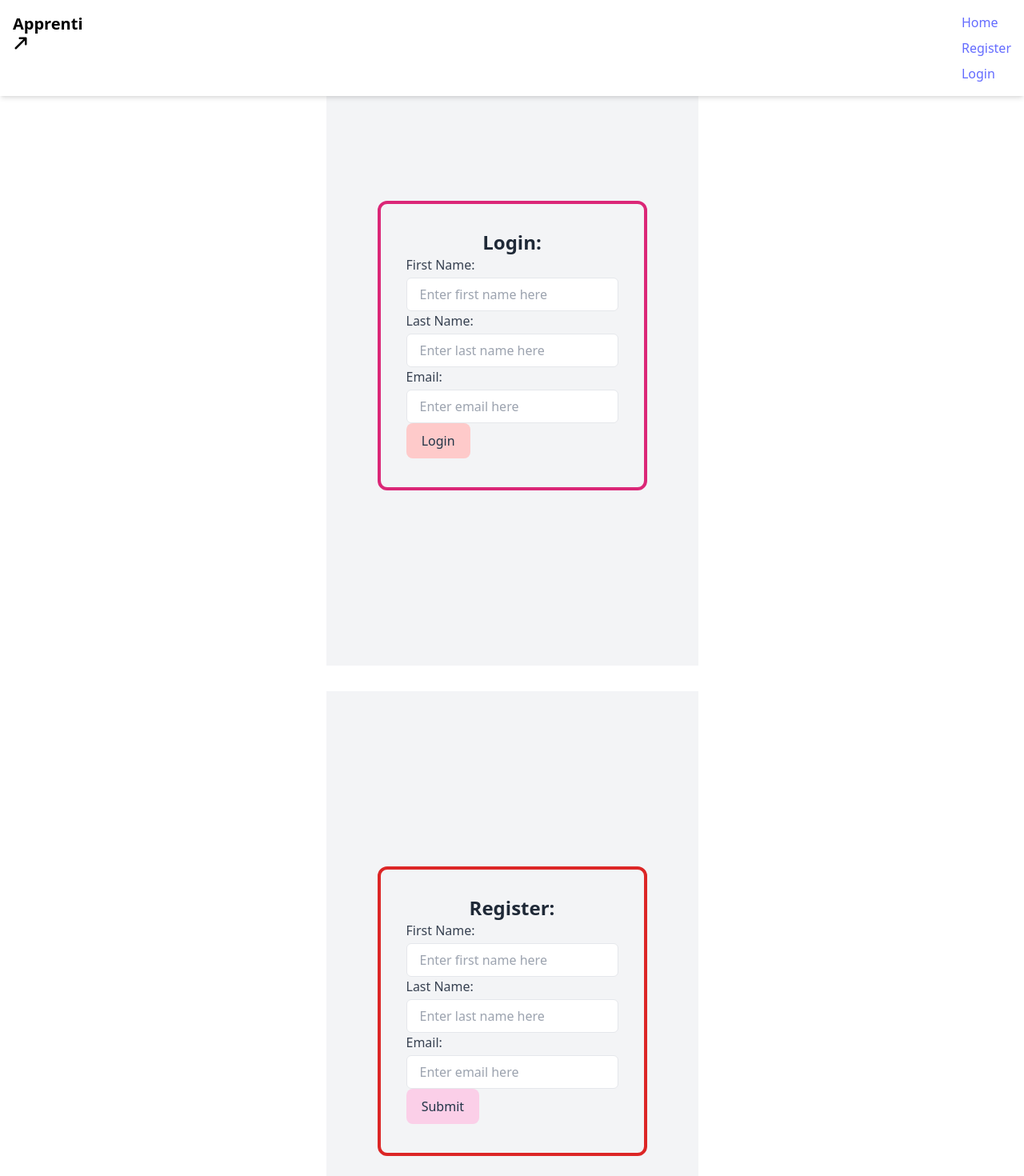
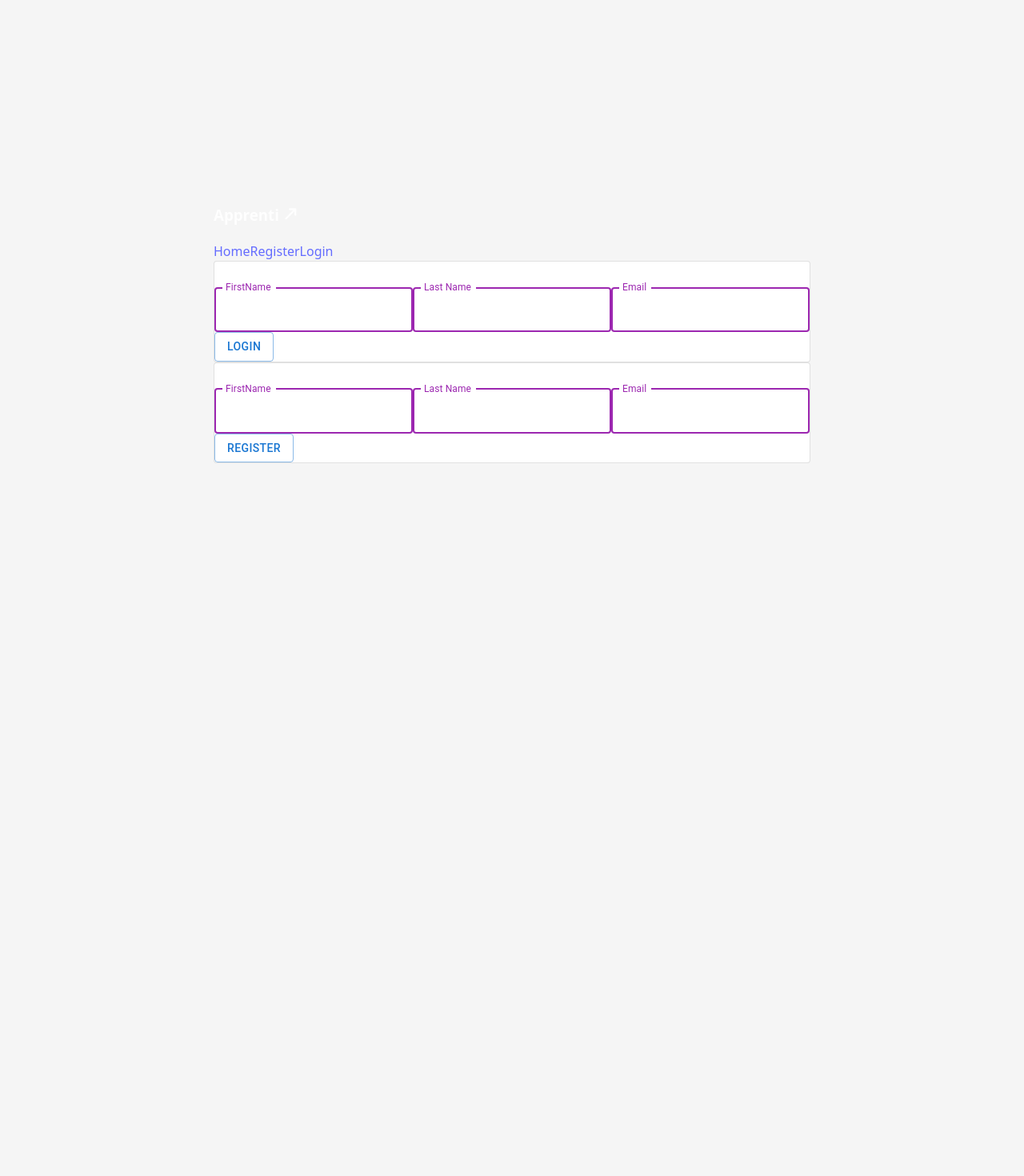
Before and after one commit to tianna-spears/finalProject, a React (Vite) app in the folder client/: page /login in a window 1280 px wide. Shown: the top 1470 px of the page at 80% size. After the commit the page ends 816 px from the top, so only its background shows below. Built offline with nearby package versions, Linux system fonts and the light colour scheme.

Commit message:
changed to MaterialUI for design, code cleanup on client side.

```diff
--- a/client/postcss.config.cjs
+++ /dev/null
@@ -1,6 +0,0 @@
-module.exports = {
-  plugins: {
-    tailwindcss: {},
-    autoprefixer: {},
-  },
-}
--- a/client/src/components/UI/NavBar.jsx
+++ b/client/src/components/UI/NavBar.jsx
@@ -1,21 +1,21 @@
 import React from "react";
 import { ImArrowUpRight2 } from "react-icons/im";
 
-
 const NavBar = () => {
   return (
-<nav className="fixed w-full bg-white text-purple p-4 top-0 left-0 shadow-md z-50">
-      <div className="max-w-7xl mx-auto flex justify-between">
-        <div className="text-xl font-bold text-black">
-
-            <h3> Apprenti <ImArrowUpRight2 /> </h3>
-            </div>
-<div className="flex flex-col space-y-2">
-  <a href="#home" className="hover:underline">Home</a>
-  <a href="#register" className="hover:underline">Register</a>
-  <a href="#login" className="hover:underline">Login</a>
-</div>
-
+    <nav>
+      <div>
+        <div>
+          <h3>
+            {" "}
+            Apprenti <ImArrowUpRight2 />{" "}
+          </h3>
+        </div>
+        <div>
+          <a href="">Home</a>
+          <a href="">Register</a>
+          <a href="">Login</a>
+        </div>
       </div>
     </nav>
   );
--- a/client/src/components/pages/Login.jsx
+++ b/client/src/components/pages/Login.jsx
@@ -1,48 +1,30 @@
 import React from "react";
+import Stack from "@mui/material/Stack";
+import Button from "@mui/material/Button";
+import TextField from "@mui/material/TextField";
+import Card from "@mui/material/Card";
+import CardHeader from "@mui/material/CardHeader";
 
 const Login = () => {
   return (
-    <div className="min-h-screen flex items-center justify-center bg-gray-100 p-8 m-8">
-      <form className="border-4 border-pink-600 rounded-xl w-full max-w-md p-8 m-8">
-        <h3 className="text-2xl font-bold text-center text-gray-800">
-          {" "}
-          Login:{" "}
-        </h3>
+    <div>
+      <form>
+        <Card variant="outlined">
+          <CardHeader>Login </CardHeader>
+          <div>
+            <TextField label="FirstName" color="secondary" focused />
 
-        <div>
-          <label className="block mb-1 text-gray-700"> First Name: </label>
-          <input
-            className="w-full px-4 py-2 border rounded-md focus:outline-none focus:ring-2 focus:ring-blue-400"
-            type="text"
-            name="firstname"
-            placeholder="Enter first name here"
-          />
-        </div>
+            <TextField label="Last Name" color="secondary" focused />
 
-        <div>
-          <label className="block mb-1 text-gray-700"> Last Name: </label>
-          <input
-            className="w-full px-4 py-2 border rounded-md focus:outline-none focus:ring-2 focus:ring-blue-400"
-            type="text"
-            name="lastname"
-            placeholder="Enter last name here"
-          />
-        </div>
+            <TextField label="Email" color="secondary" focused />
+          </div>
 
-        <div>
-          <label className="block mb-1 text-gray-700"> Email: </label>
-          <input
-            className="w-full px-4 py-2 border rounded-md focus:outline-none focus:ring-2 focus:ring-blue-400"
-            type="email"
-            name="email"
-            placeholder="Enter email here"
-          />
-        </div>
-
-        <button className="block mb-1 bg-red-200" type="submit">
-          {" "}
-          Login{" "}
-        </button>
+          <Stack spacing={2} direction="row">
+            <Button type="submit" variant="outlined">
+              Login
+            </Button>
+          </Stack>
+        </Card>
       </form>
     </div>
   );
--- a/client/src/components/pages/Register.jsx
+++ b/client/src/components/pages/Register.jsx
@@ -1,48 +1,30 @@
 import React from "react";
+import Stack from "@mui/material/Stack";
+import Button from "@mui/material/Button";
+import TextField from "@mui/material/TextField";
+import Card from "@mui/material/Card";
+import CardHeader from "@mui/material/CardHeader";
 
 const Register = () => {
   return (
-    <div className="min-h-screen flex items-center justify-center bg-gray-100 p-8 m-8">
-      <form className="border-4 border-red-600 rounded-xl w-full max-w-md p-8 m-8">
-        <h3 className="text-2xl font-bold text-center text-gray-800">
-          {" "}
-          Register:{" "}
-        </h3>
+    <div>
+      <form>
+        <Card variant="outlined">
+          <CardHeader>Register </CardHeader>
+          <div>
+            <TextField label="FirstName" color="secondary" focused />
 
-        <div>
-          <label className="block mb-1 text-gray-700"> First Name: </label>
-          <input
-            className="w-full px-4 py-2 border rounded-md focus:outline-none focus:ring-2 focus:ring-blue-400"
-            type="text"
-            name="firstname"
-            placeholder="Enter first name here"
-          />
-        </div>
+            <TextField label="Last Name" color="secondary" focused />
 
-        <div>
-          <label className="block mb-1 text-gray-700"> Last Name: </label>
-          <input
-            className="w-full px-4 py-2 border rounded-md focus:outline-none focus:ring-2 focus:ring-blue-400"
-            type="text"
-            name="lastname"
-            placeholder="Enter last name here"
-          />
-        </div>
+            <TextField label="Email" color="secondary" focused />
+          </div>
 
-        <div>
-          <label className="block mb-1 text-gray-700"> Email: </label>
-          <input
-            className="w-full px-4 py-2 border rounded-md focus:outline-none focus:ring-2 focus:ring-blue-400"
-            type="email"
-            name="email"
-            placeholder="Enter email here"
-          />
-        </div>
-
-        <button className="block mb-1 bg-pink-200" type="submit">
-          {" "}
-          Submit{" "}
-        </button>
+          <Stack spacing={2} direction="row">
+            <Button type="submit" variant="outlined">
+              Register
+            </Button>
+          </Stack>
+        </Card>
       </form>
     </div>
   );
--- a/client/src/index.css
+++ b/client/src/index.css
@@ -1,7 +1,3 @@
-@tailwind base;
-@tailwind components;
-@tailwind utilities;
-
 :root {
   font-family: system-ui, Avenir, Helvetica, Arial, sans-serif;
   line-height: 1.5;
@@ -39,7 +35,7 @@ h1 {
   line-height: 1.1;
 }
 
-button {
+/* button {
   border-radius: 8px;
   padding: 0.6em 1.2em;
   font-size: 1em;
@@ -55,7 +51,7 @@ button:hover {
 /* button:focus,
 button:focus-visible {
   outline: 4px auto -webkit-focus-ring-color;
-} */
+} */ */
 
 @media (prefers-color-scheme: light) {
   :root {
--- a/client/tailwind.config.js
+++ /dev/null
@@ -1,11 +0,0 @@
-/** @type {import('tailwindcss').Config} */
-export default {
-  content: [
-    "./index.html",
-    "./src/**/*.{js,jsx,ts,tsx}",
-  ],
-  theme: {
-    extend: {},
-  },
-  plugins: [],
-};
```
Also changed, not shown: client/package.json (+5 -2 lines), 2 other files (tests, documents, lock files or other folders).
